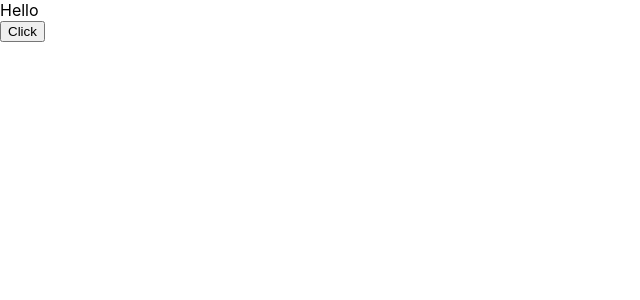
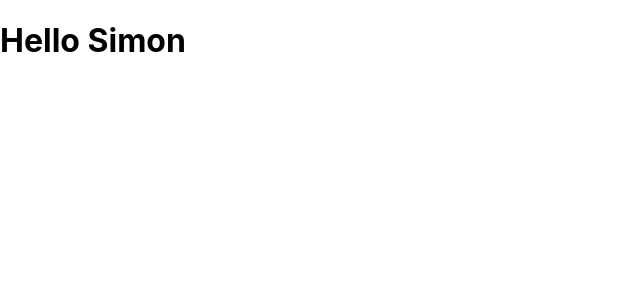
Before and after one commit to sfiers/ReactJS, a React (Create React App) app: page / in a window 1280 px wide. Shown: the top 300 px of the page, without its empty margins (0-640 px from the left). Built offline with nearby package versions, Linux system fonts and the light colour scheme.

Commit message:
5 Functional Components

```diff
--- a/src/components/App.js
+++ b/src/components/App.js
@@ -15,13 +15,13 @@ function App() {
         {/* <Counter/> */}
         {/* <Greet name='Simon' surname='Fiers'/> */}
         {/* <FuncionClick/> */}
-        <EventBind/>
+        {/* <EventBind/> */}
         {/* <ClassClick/> */}
-        {/* <Greet name='Maxime'/>
-        <Greet name='Marc' surname='Fiers'>
-          <p>This is the kid</p>
-        </Greet>
-        <Ric name='Micheline' surname='Mams'/> */}
+        <Greet />
+        {/* <Greet name='Marc' surname='Fiers'> */}
+          {/* <p>This is the kid</p> */}
+        {/* </Greet> */}
+        {/* <Ric name='Micheline' surname='Mams'/> */}
         {/* <Message/> */}
     </div>
   )
--- a/src/components/Greet.js
+++ b/src/components/Greet.js
@@ -1,12 +1,8 @@
 import React from "react"
 
-const Greet = (props) => {
-    const {name, surname} = props
+const Greet = () => {
     return (
-        <div>
-            <h1> Hello {name} {surname} </h1>
-            {/* {props.children}             */}
-        </div>
+            <h1> Hello Simon </h1>
     )
 }
 
```
Also changed, not shown: info/notes.txt (added), 1 other file (tests, documents, lock files or other folders).
